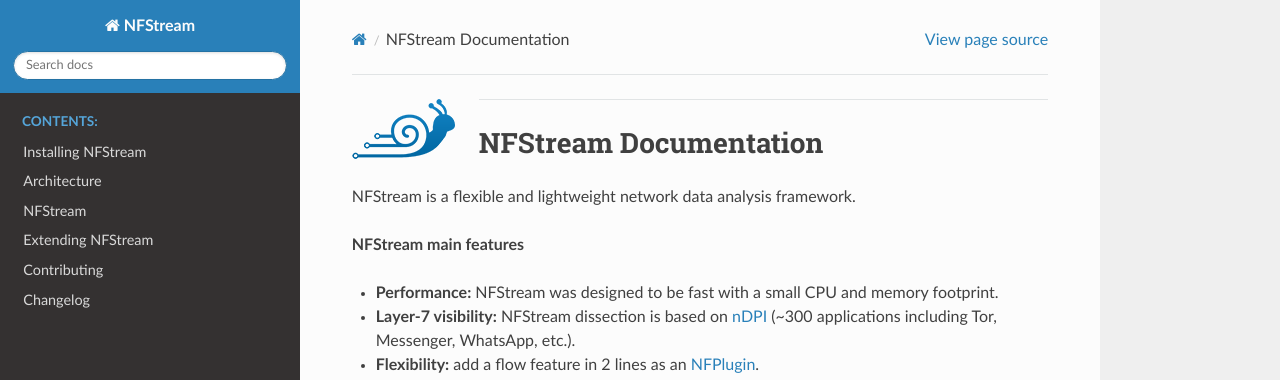
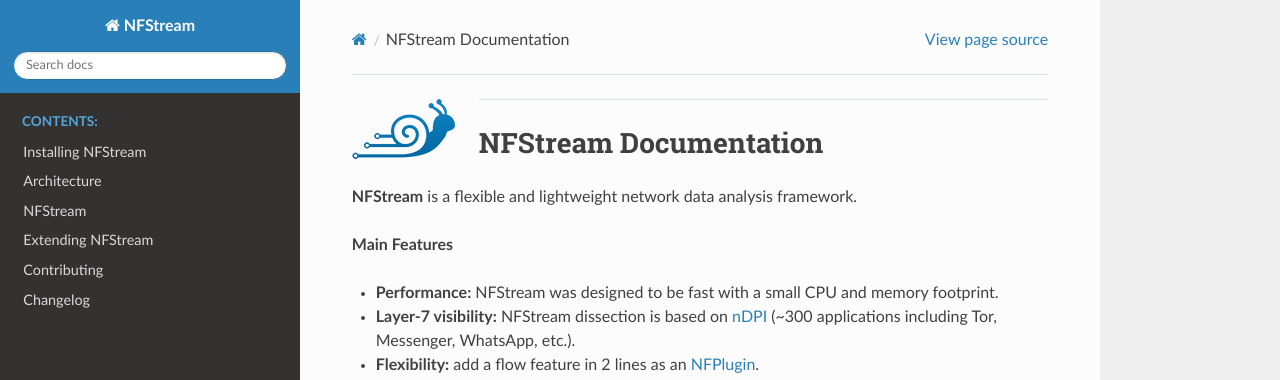
Before and after one commit to nfstream/nfstream, a Sphinx documentation site: the page built from docs/source/index.rst, in a window 1280 px wide and 1310 px high. Shown: the top 380 px of the window. Built offline with Sphinx 7.4.7 and the Read the Docs theme 2.0.0, drawn with Linux system fonts in a browser that asks for light colours.

Commit message:
Project structure refactoring

```diff
--- a/README.rst
+++ b/README.rst
@@ -174,7 +174,7 @@
                :target: https://codecov.io/gh/aouinizied/nfstream/
 .. |quality| image:: https://img.shields.io/lgtm/grade/python/github/aouinizied/nfstream.svg?logo=lgtm&logoWidth=18)
                :target: https://lgtm.com/projects/g/aouinizied/nfstream/context:python
-.. |nfstream_logo| image:: /docs/nfstream_logo.png
+.. |nfstream_logo| image:: https://github.com/aouinizied/nfstream/blob/master/docs/nfstream_logo.png
 
 .. _License: https://github.com/aouinizied/nfstream/blob/master/LICENSE
 .. _Contributing: https://github.com/aouinizied/nfstream/blob/master/CONTRIBUTING.rst
--- a/docs/source/index.rst
+++ b/docs/source/index.rst
@@ -12,9 +12,9 @@
 
 NFStream Documentation
 ######################
-NFStream is a flexible and lightweight network data analysis framework.
+**NFStream** is a flexible and lightweight network data analysis framework.
 
-**NFStream main features**
+**Main Features**
 
 * **Performance:** NFStream was designed to be fast with a small CPU and memory footprint.
 * **Layer-7 visibility:** NFStream dissection is based on nDPI_ (~300 applications including Tor, Messenger, WhatsApp, etc.).
```
